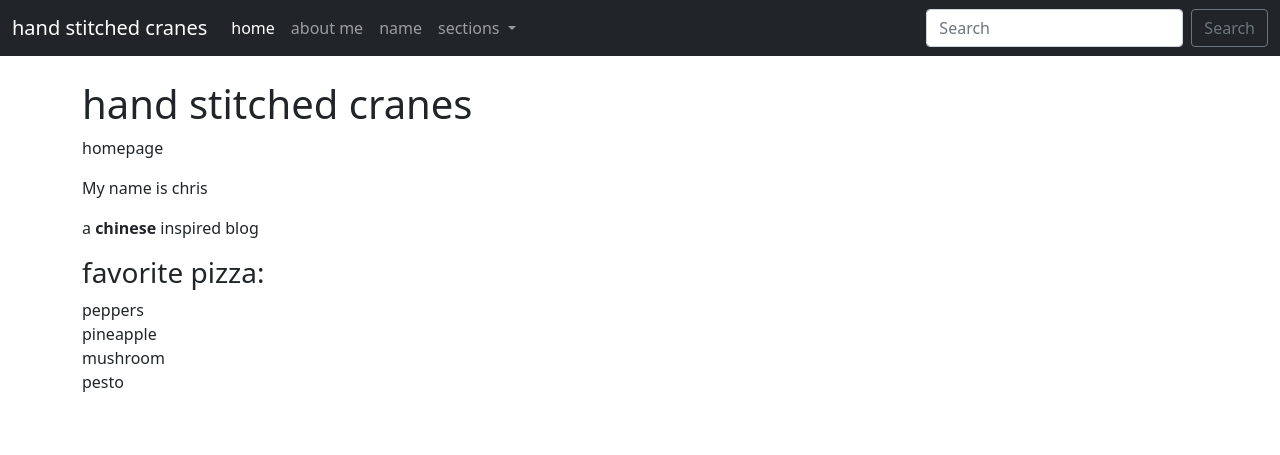
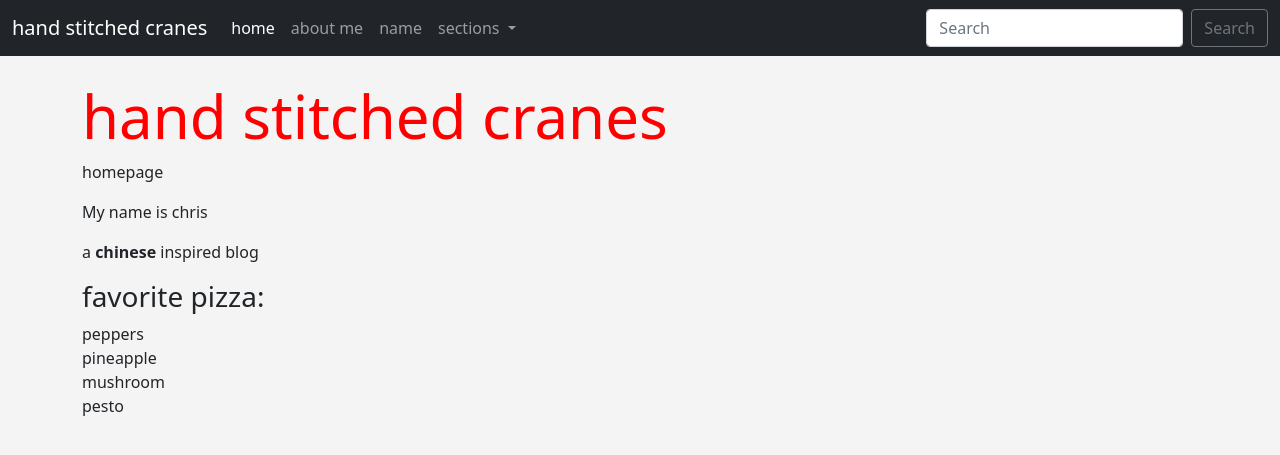
Before and after one commit to cmannnn/hand_stitched_cranes, a Flask app: page / in a window 1280 px wide. Shown: the top 455 px of the page. Run offline with Flask 2, Linux system fonts and the light colour scheme.

Commit message:
css style sheet

```diff
--- /dev/null
+++ b/static/css/style.css
@@ -0,0 +1,8 @@
+h1 {
+	color:  red;
+	font-size: 60px;
+}
+
+body {
+	background: #f4f4f4;
+}
--- a/templates/base.html
+++ b/templates/base.html
@@ -7,6 +7,12 @@
 
     <!-- Bootstrap CSS -->
     <link href="https://cdn.jsdelivr.net/npm/bootstrap@5.0.0-beta1/dist/css/bootstrap.min.css" rel="stylesheet" integrity="sha384-giJF6kkoqNQ00vy+HMDP7azOuL0xtbfIcaT9wjKHr8RbDVddVHyTfAAsrekwKmP1" crossorigin="anonymous">
+
+
+    <!-- OurCSS -->
+    <link href="{{ url_for('static',
+    filename='css/style.css') }}" rel="stylesheet">
+
 
     <title>hand stitched cranes</title>
   </head>
```
Also changed, not shown: 1 other file.
